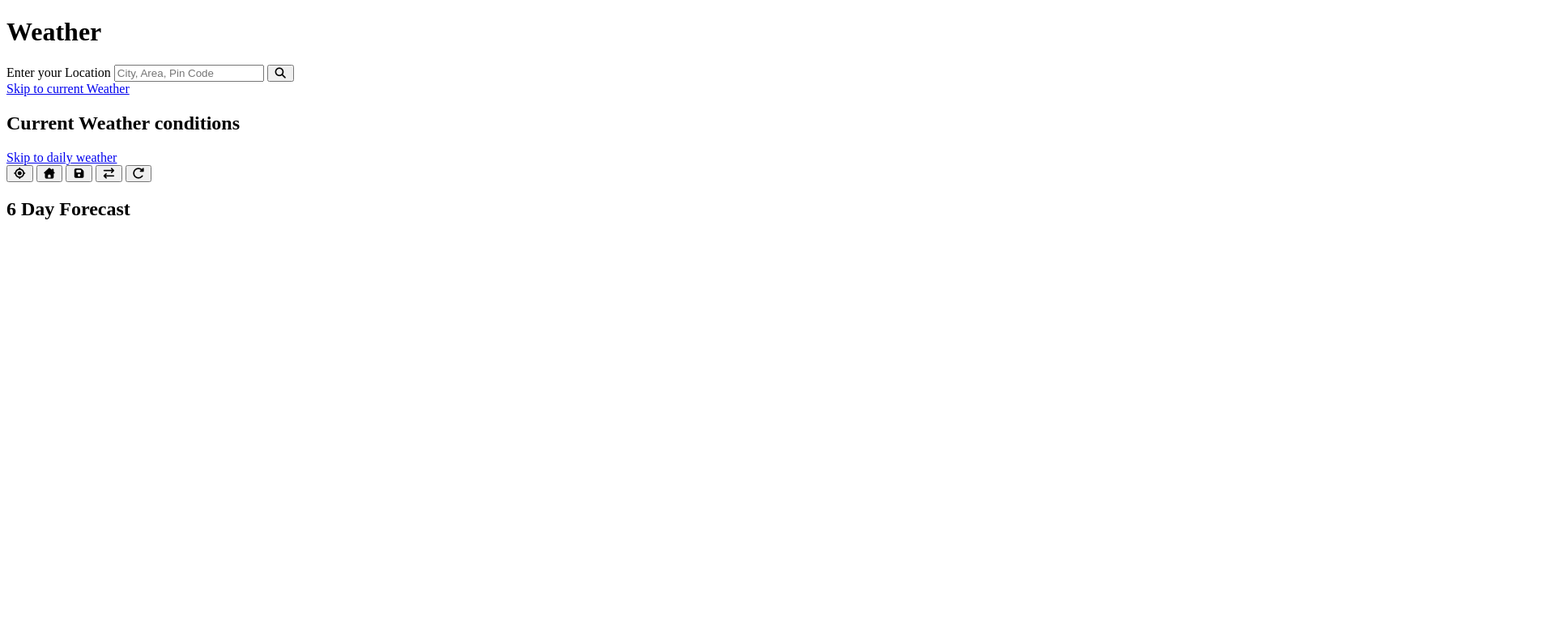
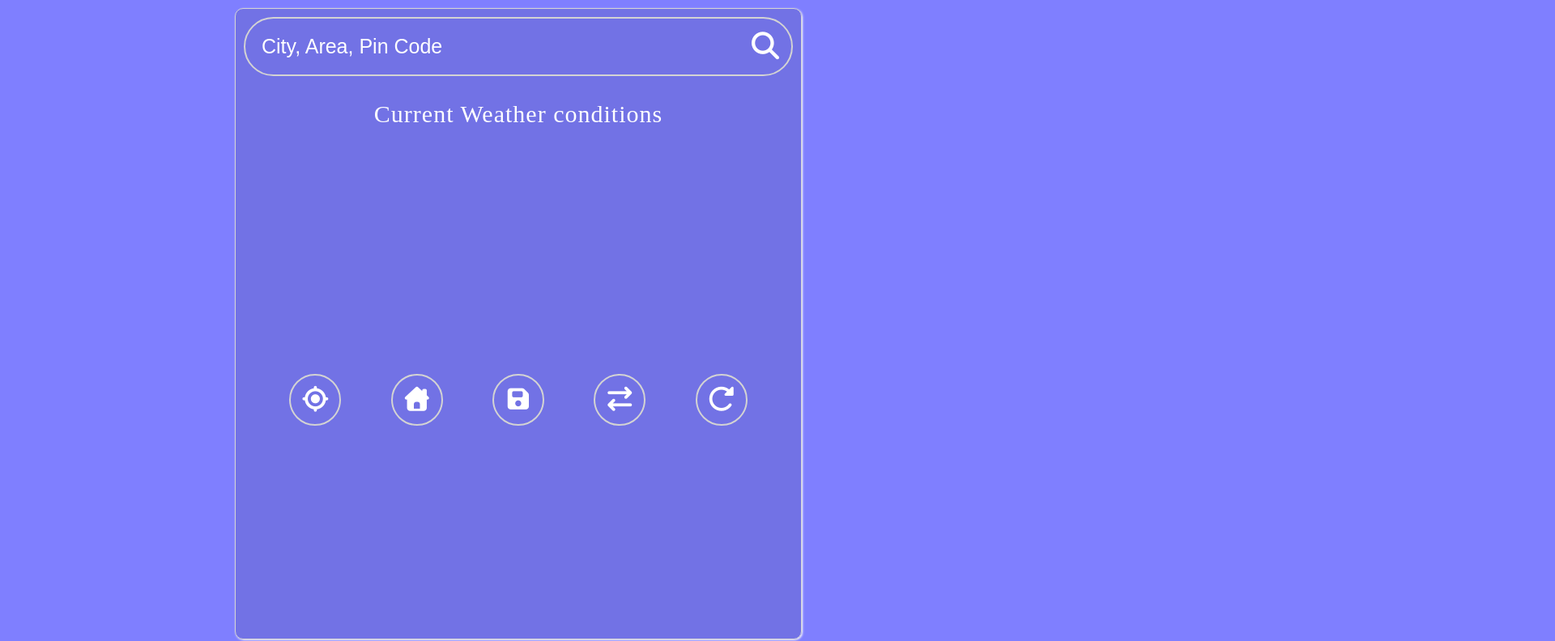
Before and after one commit to Tyrant-bot/Weather-App, a website with bundled scripts: page HTML/index.html in a window 1280 px wide. Shown: the top 792 px of the page at 81% size, 1920 px wide, since content can reach past the window. Built offline with nearby package versions, Linux system fonts and the light colour scheme.

Commit message:
changes3

```diff
--- a/HTML/index.html
+++ b/HTML/index.html
@@ -5,7 +5,7 @@
     <meta name="viewport" content="width=device-width, initial-scale=1.0">
     <title>Responsive Weather App</title>
     <link rel="stylesheet" href="https://cdnjs.cloudflare.com/ajax/libs/font-awesome/7.0.0/css/all.min.css">
-    <link rel="stylesheet" href="../Style/main.css">
+    <link rel="stylesheet" href="./css/main.css">
     <script src="./js/main.js" type="module"></script>
 </head>
 <body>
```
